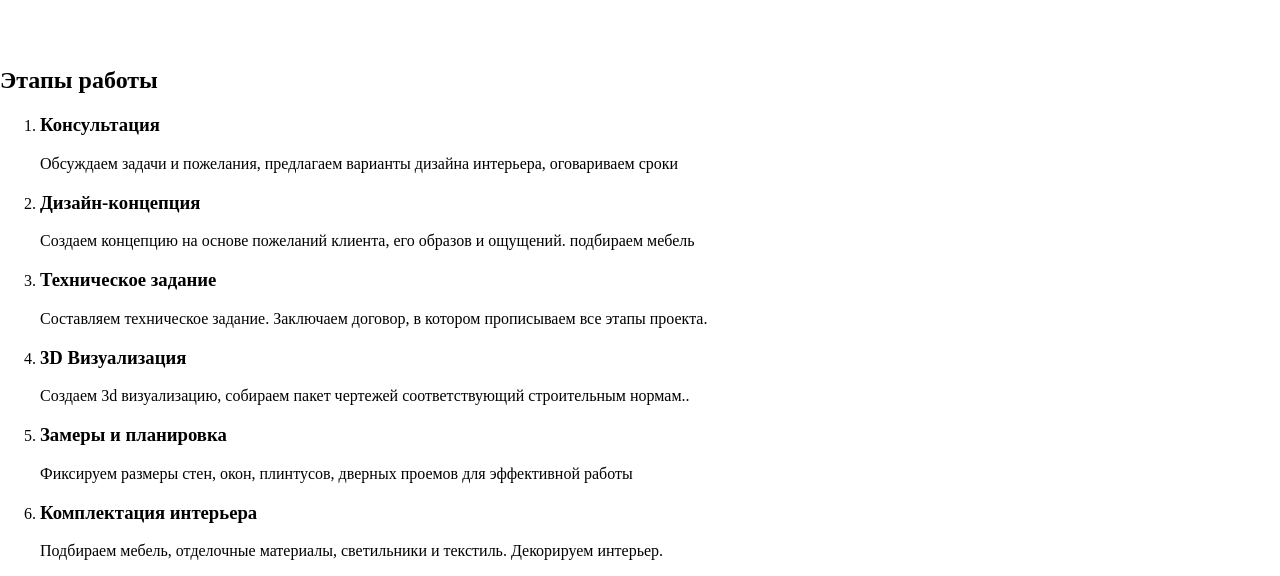
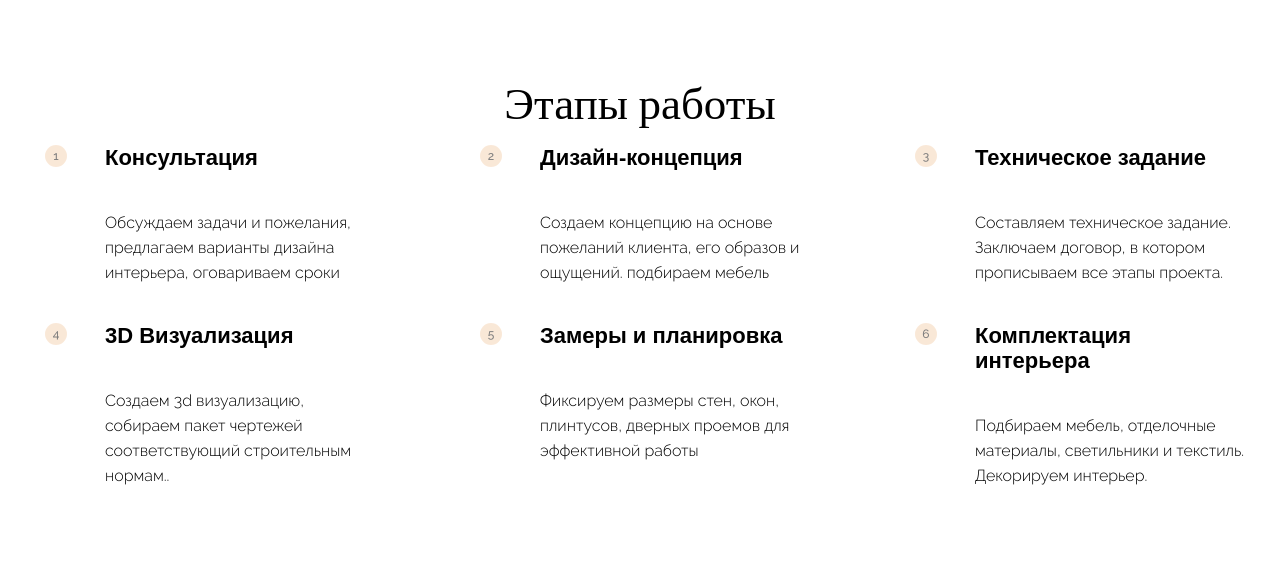
Before and after one commit to Ostin63/adaptive-brume, a website: page source/index.html in a window 1280 px wide. Shown: the part 5315-5891 px from the top of the page. After the commit the page ends 5819 px from the top, so only its background shows below. Drawn offline with nearby package versions, Linux system fonts and the light colour scheme; files that its build step writes are made by us from their sources; files whose address does not match are found by name; a web font is replaced by a local one.

Commit message:
Добавил стили блоку job

```diff
--- /dev/null
+++ b/source/sass/blocks/Job.scss
@@ -0,0 +1,92 @@
+.Job {
+  display: grid;
+  grid-template-columns: 13px 1fr 13px;
+
+  @media (min-width: $tablet-width) {
+    grid-template-columns: 35px 1fr 35px;
+  }
+
+  @media (min-width: $desktop-width) {
+    grid-template-columns: 1fr 1168px 1fr;
+  }
+}
+
+.job__title {
+  margin-top: 30px;
+  margin-bottom: 0;
+  text-align: center;
+  font-size: 45px;
+  line-height: 45px;
+  font-weight: normal;
+  font-family: $font-playfair;
+  grid-column: 2 / -2;
+}
+
+.Job__list {
+  margin: 0;
+  padding: 0;
+  list-style: none;
+  grid-column: 2 / -2;
+
+  @media (min-width: $tablet-width) {
+    counter-reset: list1;
+    display: flex;
+    justify-content: space-between;
+    flex-wrap: wrap;
+  }
+}
+
+.job__item {
+  padding-top: 22px;
+
+  @media (min-width: $tablet-width) {
+    position: relative;
+    width: 340px;
+    padding-left: 70px;
+  }
+
+  .job__item-title {
+    position: relative;
+    margin-top: 0;
+    margin-bottom: 40px;
+    font-size: 22px;
+    line-height: 25px;
+    font-weight: 600;
+    font-family: $font-raleway;
+
+    &::after {
+      position: absolute;
+      content: "";
+      top: 45px;
+      left: 0;
+      width: 40px;
+      height: 1px;
+      background: var(--basic-black);
+
+      @media (min-width: $tablet-width) {
+        position: absolute;
+        content: "";
+        top: 0;
+        left: -60px;
+        width: 22px;
+        height: 22px;
+        text-align: center;
+        border-radius: 50%;
+        background: var(--social-active);
+        font-size: 12px;
+        line-height: 22px;
+        font-weight: 500;
+        opacity: 0.5;
+        counter-increment: list1;
+        content: counter(list1) "";
+      }
+    }
+  }
+}
+
+.job__item-text {
+  font-size: 16px;
+  line-height: 25px;
+  font-weight: 300;
+  font-family: $font-raleway;
+}
--- a/source/sass/style.scss
+++ b/source/sass/style.scss
@@ -7,3 +7,4 @@
 @import "blocks/portfolio.scss";
 @import "blocks/services.scss";
 @import "blocks/video.scss";
+@import "blocks/Job.scss";
```
Also changed, not shown: build/css/style.min.css, 1 other file.
